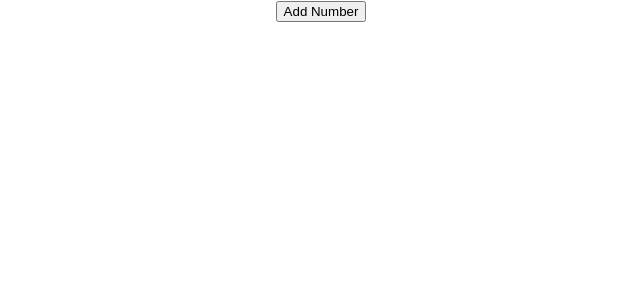
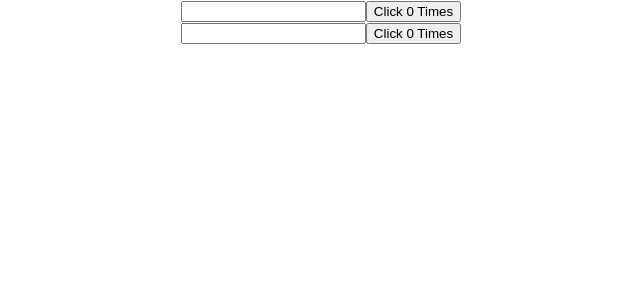
Before and after one commit to gostgmaer/react-hooks-application, a React (Create React App) app: page / in a window 1280 px wide. Shown: the top 300 px of the page, without its empty margins (319-959 px from the left). Built offline with nearby package versions, Linux system fonts and the light colour scheme.

Commit message:
useEffecrt

```diff
--- a/src/App.js
+++ b/src/App.js
@@ -4,6 +4,8 @@ import HoockCounterThree from './Components/HoockCounterThree';
 import HookCounter from './Components/HookCounter';
 import HookCounter4 from './Components/HookCounter4';
 import HookCounterTWO from './Components/HookCounterTWO';
+import ClassCounterOne from './Components/UseEffect/ClassCounterOne';
+import HookCounterOne from './Components/UseEffect/HookCounterOne';
 
 function App() {
   return (
@@ -12,7 +14,9 @@ function App() {
      <HookCounter></HookCounter> */}
      {/* <HookCounterTWO></HookCounterTWO> */}
      {/* <HoockCounterThree></HoockCounterThree> */}
-     <HookCounter4></HookCounter4>
+     {/* <HookCounter4></HookCounter4> */}
+     <ClassCounterOne></ClassCounterOne>
+     <HookCounterOne></HookCounterOne>
     </div>
   );
 }
--- /dev/null
+++ b/src/Components/UseEffect/ClassCounterOne.js
@@ -0,0 +1,33 @@
+import React, { Component } from 'react'
+
+ class ClassCounterOne extends Component {
+    constructor(props) {
+      super(props)
+
+      this.state = {
+         count:0,
+         name:""
+      }
+    }
+    componentDidMount(){
+        document.title = `Click ${this.state.count} Times`
+    }
+    componentDidUpdate(prevProops,prevState){
+
+        if (prevState.count !== this.state.count) {
+            console.log("Updating Socument Title");
+            document.title = `Click ${this.state.count} Times`
+        }
+
+    }
+  render() {
+    return (
+      <div>
+        <input type="text" value={this.state.name}  onChange={e=>{this.setState({name:e.target.value})}} />
+        <button onClick={()=>this.setState({count:this.state.count+1})}                                                                                  >Click {this.state.count} Times</button>
+      </div>
+    )
+  }
+}
+
+export default ClassCounterOne
--- /dev/null
+++ b/src/Components/UseEffect/HookCounterOne.js
@@ -0,0 +1,20 @@
+import React, { useEffect } from "react";
+import { useState } from "react";
+
+function HookCounterOne() {
+  const [count, setCount] = useState(0);
+  const [name,setname]=useState("")
+
+  useEffect(()=>{
+    console.log("useEffect document Title");
+    document.title = `Click ${count} Times`
+  },[count])
+  return (
+    <div>
+        <input type="text" value={name}  onChange={e=>setname(e.target.value)} />
+      <button onClick={() => setCount(count + 1)}>Click {count} Times</button>
+    </div>
+  );
+}
+
+export default HookCounterOne;
```
